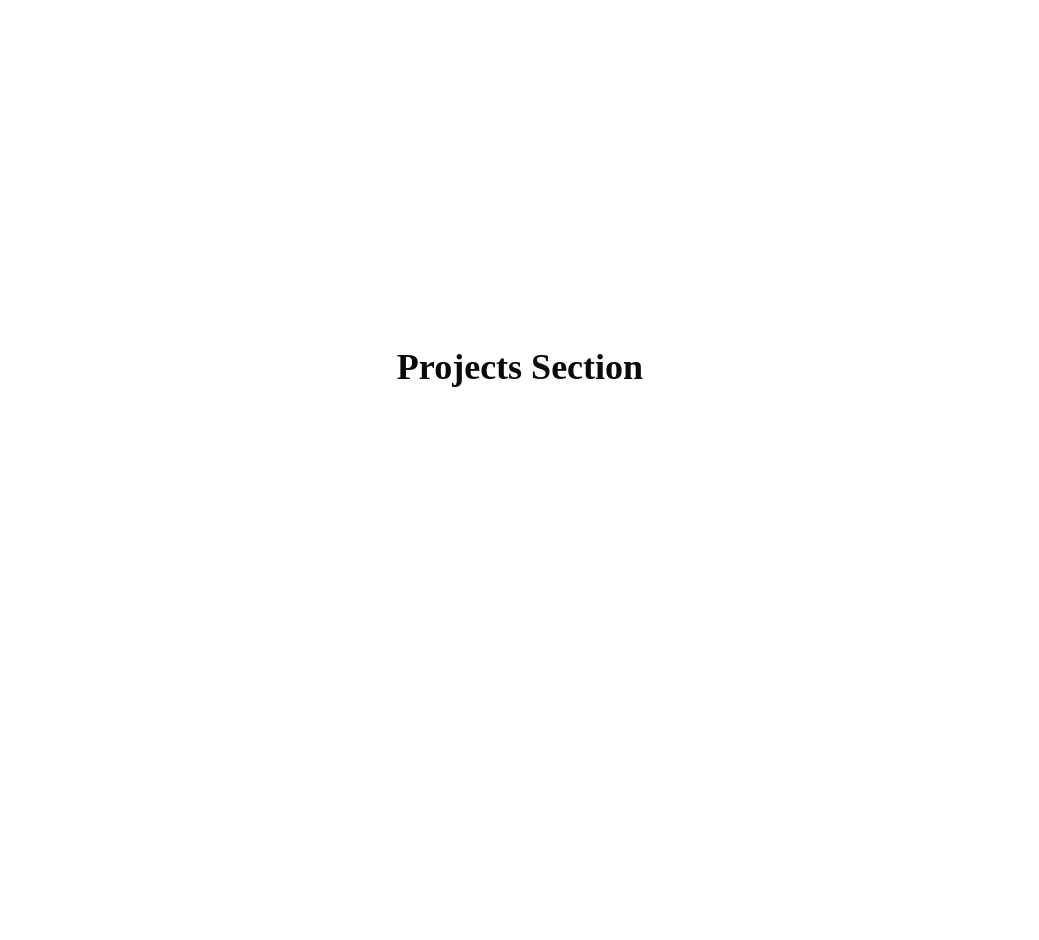
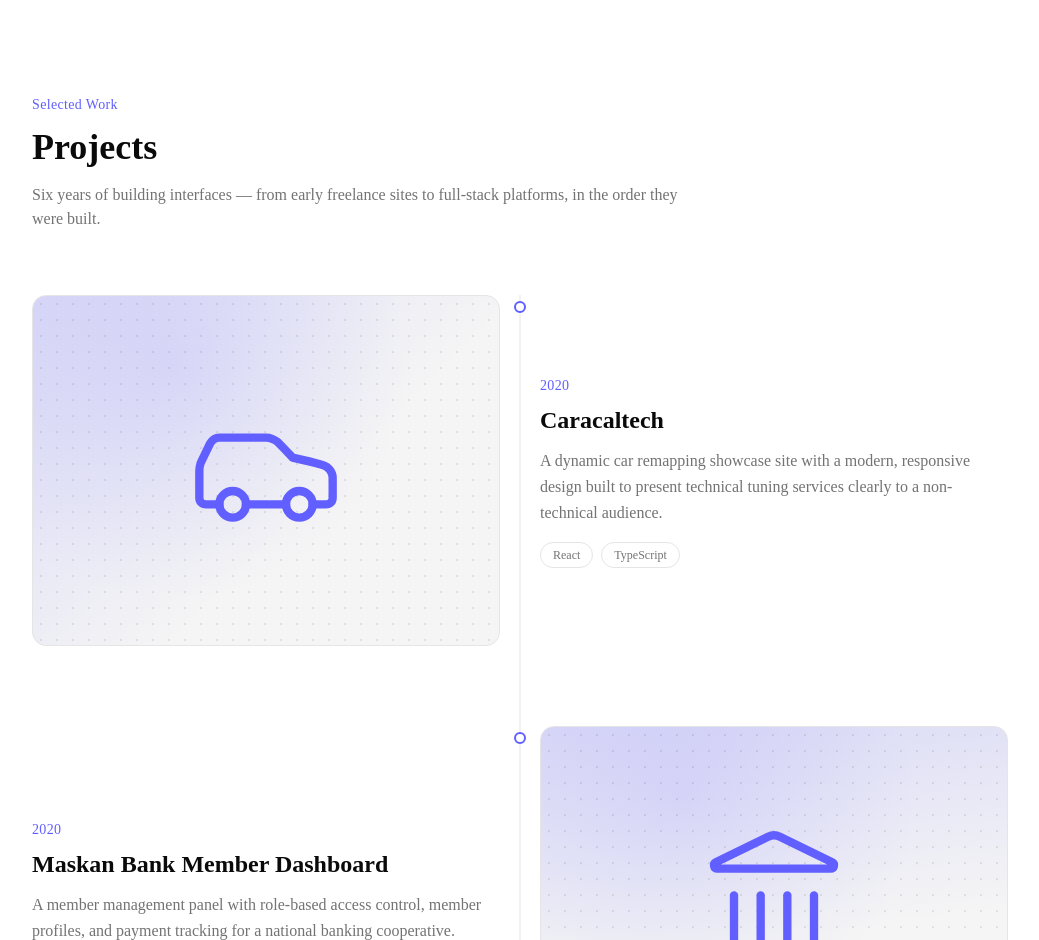
Before and after one commit to mohammad-hormati/portfolio, a Next.js app: page / in a window 1280 px wide. Shown: the part 1860-2800 px from the top of the page, without its empty margins (120-1159 px from the left). Built offline with nearby package versions, Linux system fonts and the light colour scheme.

Commit message:
feat: add project section

```diff
--- /dev/null
+++ b/src/components/ProjectCard.tsx
@@ -0,0 +1,84 @@
+import ProjectCover from "./ProjectCover";
+import { type Project } from "@/config/projects";
+import { SiGithub } from "react-icons/si";
+import { ArrowUpRight } from "lucide-react";
+
+interface ProjectCardType {
+  project: Project;
+  index: number;
+}
+
+export default function ProjectCard({ project, index }: ProjectCardType) {
+  const isReversed = index % 2 === 1;
+
+  return (
+    <div
+      className={`relative flex flex-col gap-6 md:flex-row md:items-center md:gap-10 ${
+        isReversed ? "md:flex-row-reverse" : ""
+      }`}
+    >
+      {/* timeline node */}
+      <div
+        className="absolute left-[-1.65rem] top-1.5 h-3 w-3 rounded-full border-2 md:left-1/2 md:-translate-x-1/2"
+        style={{ background: "var(--background)", borderColor: "var(--brand)" }}
+      />
+
+      <div className="md:w-1/2">
+        <ProjectCover project={project} index={index} />
+      </div>
+
+      <div className="md:w-1/2">
+        <span
+          className="mb-2 inline-block text-sm font-medium tracking-wide"
+          style={{ color: "var(--brand)" }}
+        >
+          {project.year}
+        </span>
+        <h3 className="text-xl font-semibold text-foreground md:text-2xl">
+          {project.title}
+        </h3>
+        <p className="mt-3 text-sm leading-relaxed text-muted-foreground md:text-base">
+          {project.description}
+        </p>
+
+        <div className="mt-4 flex flex-wrap gap-2">
+          {project.tags.map((tag) => (
+            <span
+              key={tag}
+              className="rounded-full border border-border px-3 py-1 text-xs font-medium text-muted-foreground"
+            >
+              {tag}
+            </span>
+          ))}
+        </div>
+
+        {(project.githubUrl || project.liveUrl) && (
+          <div className="mt-5 flex items-center gap-4">
+            {project.githubUrl && (
+              <a
+                href={project.githubUrl}
+                target="_blank"
+                rel="noopener noreferrer"
+                className="inline-flex items-center gap-1.5 text-sm font-medium text-foreground transition-colors hover:text-brand"
+              >
+                <SiGithub className="h-4 w-4" />
+                Source
+              </a>
+            )}
+            {project.liveUrl && (
+              <a
+                href={project.liveUrl}
+                target="_blank"
+                rel="noopener noreferrer"
+                className="inline-flex items-center gap-1.5 text-sm font-medium text-foreground transition-colors hover:text-brand"
+              >
+                Live site
+                <ArrowUpRight className="h-4 w-4" />
+              </a>
+            )}
+          </div>
+        )}
+      </div>
+    </div>
+  );
+}
--- /dev/null
+++ b/src/components/ProjectCover.tsx
@@ -0,0 +1,74 @@
+import { type Project } from "@/config/projects";
+import {
+  Car,
+  Landmark,
+  LineChart,
+  Radar,
+  Bot,
+  BarChart3,
+  CalendarClock,
+  Calculator,
+  type LucideIcon,
+} from "lucide-react";
+
+const ICONS: Record<Project["icon"], LucideIcon> = {
+  Car,
+  Landmark,
+  LineChart,
+  Radar,
+  Bot,
+  BarChart3,
+  CalendarClock,
+  Calculator,
+};
+
+export default function ProjectCover({
+  project,
+  index,
+}: {
+  project: Project;
+  index: number;
+}) {
+  const Icon = ICONS[project.icon];
+  const angle = 135 + ((index * 37) % 90);
+
+  if (project.image) {
+    return (
+      <div className="relative aspect-4/3 w-full overflow-hidden rounded-xl border border-border">
+        {/* eslint-disable-next-line @next/next/no-img-element */}
+        <img
+          src={project.image}
+          alt={`${project.title} preview`}
+          className="h-full w-full object-cover"
+        />
+      </div>
+    );
+  }
+
+  return (
+    <div
+      className="relative aspect-4/3 w-full overflow-hidden rounded-xl border border-border"
+      style={{
+        backgroundImage: `linear-gradient(${angle}deg, color-mix(in oklch, var(--brand) 18%, transparent), transparent 60%), radial-gradient(circle at 30% 20%, color-mix(in oklch, var(--brand) 12%, transparent), transparent 55%)`,
+        backgroundColor: "var(--muted)",
+      }}
+    >
+      {/* dot-grid texture, consistent with Hero background */}
+      <div
+        className="absolute inset-0 opacity-[0.35]"
+        style={{
+          backgroundImage:
+            "radial-gradient(color-mix(in oklch, var(--foreground) 25%, transparent) 1px, transparent 1px)",
+          backgroundSize: "16px 16px",
+        }}
+      />
+      <div className="absolute inset-0 flex items-center justify-center">
+        <Icon
+          className="h-20 w-20 md:h-40 md:w-40"
+          strokeWidth={1.25}
+          style={{ color: "var(--brand)" }}
+        />
+      </div>
+    </div>
+  );
+}
--- a/src/components/layout/Header.tsx
+++ b/src/components/layout/Header.tsx
@@ -2,7 +2,7 @@
 
 import { useActiveSection } from "@/hooks/useActiveSection";
 import { Logo } from "../Logo";
-import { ThemeToggle } from "../ThemeToggle";
+import { ThemeToggle } from "../ui/ThemeToggle";
 import { DesktopNav } from "./DesktopNav";
 import MobileMenuButton from "./MobileMenuButton";
 
--- a/src/components/sections/ProjectsSection.tsx
+++ b/src/components/sections/ProjectsSection.tsx
@@ -1,12 +1,42 @@
-const ProjectsSection = () => {
+"use client";
+
+import { FadeIn } from "@/components/motion/FadeIn";
+import { projects } from "@/config/projects";
+import ProjectCard from "../ProjectCard";
+
+export default function ProjectsSection() {
   return (
-    <section
-      className="min-h-screen flex items-center justify-center"
-      id="projects"
-    >
-      <h1 className="text-4xl font-bold">Projects Section</h1>
+    <section id="projects" className="relative py-24 md:py-32">
+      <div className="mx-auto max-w-5xl px-6">
+        <FadeIn>
+          <span
+            className="mb-3 block text-sm font-medium tracking-wide"
+            style={{ color: "var(--brand)" }}
+          >
+            Selected Work
+          </span>
+          <h2 className="text-3xl font-semibold text-foreground md:text-4xl">
+            Projects
+          </h2>
+          <p className="mt-4 max-w-2xl text-muted-foreground">
+            Six years of building interfaces — from early freelance sites to
+            full-stack platforms, in the order they were built.
+          </p>
+        </FadeIn>
+
+        <div className="relative mt-16 space-y-20 border-l border-border pl-8 md:border-l-0 md:pl-0">
+          {/* center line, desktop only */}
+          <div
+            className="absolute inset-y-0 left-1/2 hidden w-px -translate-x-1/2 bg-border md:block"
+            aria-hidden
+          />
+          {projects.map((project, index) => (
+            <FadeIn key={project.title} delay={index * 0.05}>
+              <ProjectCard project={project} index={index} />
+            </FadeIn>
+          ))}
+        </div>
+      </div>
     </section>
   );
-};
-
-export default ProjectsSection;
+}
--- /dev/null
+++ b/src/config/projects.ts
@@ -0,0 +1,88 @@
+export interface Project {
+  year: string;
+  title: string;
+  description: string;
+  tags: string[];
+  icon:
+    | "Car"
+    | "Landmark"
+    | "LineChart"
+    | "Radar"
+    | "Bot"
+    | "BarChart3"
+    | "CalendarClock"
+    | "Calculator";
+  githubUrl?: string;
+  liveUrl?: string;
+  image?: string;
+}
+
+export const projects: Project[] = [
+  {
+    year: "2020",
+    title: "Caracaltech",
+    description:
+      "A dynamic car remapping showcase site with a modern, responsive design built to present technical tuning services clearly to a non-technical audience.",
+    tags: ["React", "TypeScript"],
+    icon: "Car",
+  },
+  {
+    year: "2020",
+    title: "Maskan Bank Member Dashboard",
+    description:
+      "A member management panel with role-based access control, member profiles, and payment tracking for a national banking cooperative.",
+    tags: ["React", "Bootstrap", "RBAC"],
+    icon: "Landmark",
+  },
+  {
+    year: "2022",
+    title: "Crypto Analytics Platform",
+    description:
+      "A fully responsive analytics platform covering technical analysis, on-chain data, and social news for cryptocurrency markets, built around a reusable component architecture.",
+    tags: ["React", "TypeScript", "MUI"],
+    icon: "LineChart",
+  },
+  {
+    year: "2022",
+    title: "Swarm",
+    description:
+      "A national event prediction and analysis dashboard letting users dynamically create, track, and manage live events across the country.",
+    tags: ["React", "Tailwind", "D3.js", "Redux"],
+    icon: "Radar",
+  },
+  {
+    year: "2023",
+    title: "Zirobot",
+    description:
+      "A Twitter bot-detection tool that visualizes account behavior and bot-probability scores through dynamic, data-driven SVG animation.",
+    tags: ["React", "SVG Animation"],
+    icon: "Bot",
+  },
+  {
+    year: "2024",
+    title: "Social Media Monitoring Dashboard",
+    description:
+      "A business-intelligence platform for social media analysis, competitor tracking, and campaign management — with i18n, dark/light mode, and dynamic network graphs.",
+    tags: ["React", "Redux Toolkit", "MUI", "ApexCharts", "Sigma.js"],
+    icon: "BarChart3",
+  },
+  {
+    year: "2025",
+    title: "Beauty Salon Booking System",
+    description:
+      "A full-stack appointment platform for a beauty salon: a Telegram bot backend for booking and consultations, plus an admin panel for schedules and services — containerized with an automated deploy pipeline.",
+    tags: ["Next.js", "TypeScript", "Prisma", "MySQL", "Docker"],
+    icon: "CalendarClock",
+    githubUrl:
+      "https://github.com/mohammad-hormati/beauty-salon-telegramBot-backend",
+  },
+  {
+    year: "2025",
+    title: "Forex Calculator",
+    description:
+      "A focused calculation tool for forex traders to work out position sizing and risk exposure quickly, built as a clean, typed utility app.",
+    tags: ["TypeScript", "React"],
+    icon: "Calculator",
+    githubUrl: "https://github.com/mohammad-hormati/forex-calculator",
+  },
+];
```
Also changed, not shown: src/components/ui/ThemeToggle.tsx (renamed from src/components/ThemeToggle.tsx).
